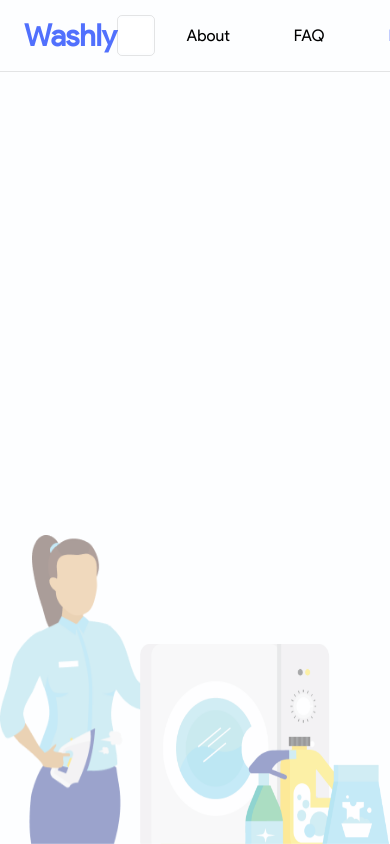
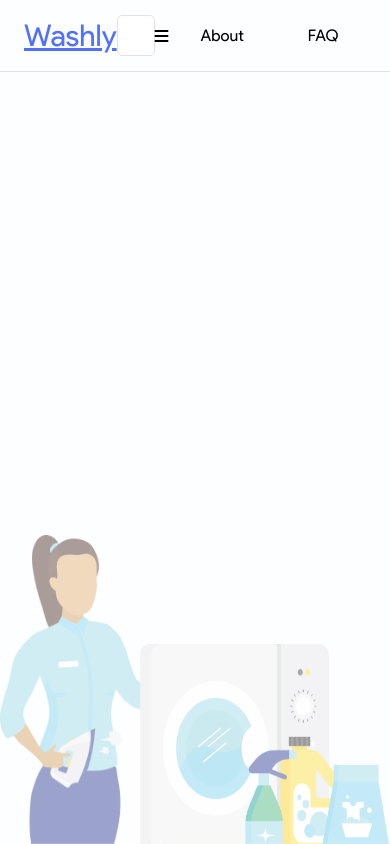
Before and after one commit to Ceerii/Laundry-Group-App, a plain HTML site: page laundry-washly-master/result-page.html in a window 390 px wide. Drawn offline with nearby package versions, Linux system fonts and the light colour scheme; some packages are replaced by stand-ins of ours; files whose address does not match are found by name.

Commit message:
Toggle added to the mobile Nav

```diff
--- a/laundry-washly-master/result-page.html
+++ b/laundry-washly-master/result-page.html
@@ -20,7 +20,7 @@
     <body>
         <div class="container is-search-results">
             <div class="navigation-bar" >
-                <h1 class='navigation-title'>Washly</h1>
+                <a href="index.html" class='navigation-title'>Washly</a>
 
                  <div class="filter-search">
                     <!-- <div class="dropdown">
@@ -36,12 +36,13 @@
                         </ul>
                     </div>  -->
                     <form id="locationForm" style="width: 100%;">
-                        <input class="resultInputText" id="location" type="text" placeholder="Your Location..."></input>
+                        <input class="resultInputText" id="location" type="text" placeholder="Your Location...">
                         <!-- <button  id="search-container-button" class="search-container-button filter-button" >Search</button> -->
                     </form>
                 </div>
+                   <i class="fa fa-bars" ></i>
+                <div class="navigation-content">
 
-                <div class="navigation-content">
                     <a href="#">About</a>
                     <a href="#">FAQ</a>
                     <a href="#" id="loginBtn">Login</a>
@@ -369,5 +370,6 @@
             <script src="./js/authentication.js"></script>
             <script src="./js/carousel.js"></script>
             <script src="./js/results.js"></script>
+
         </body>
         </html>
```
